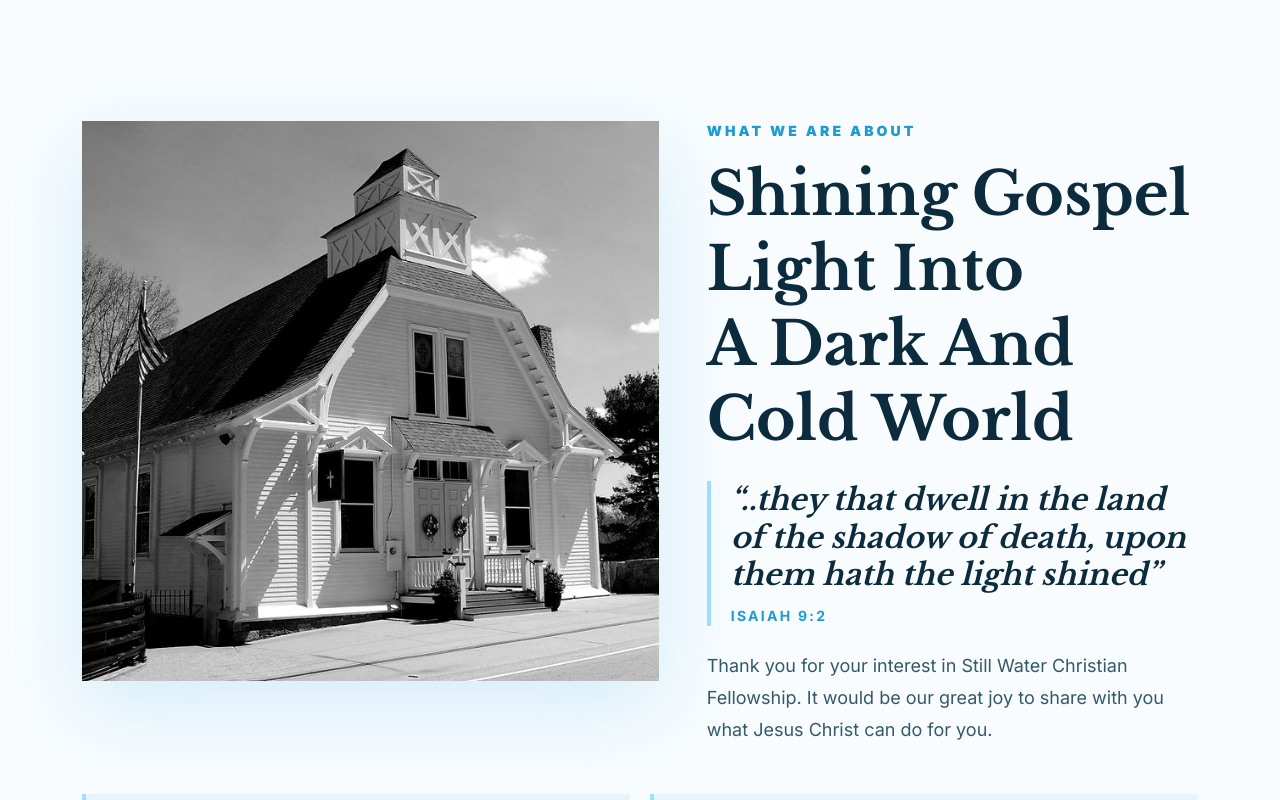
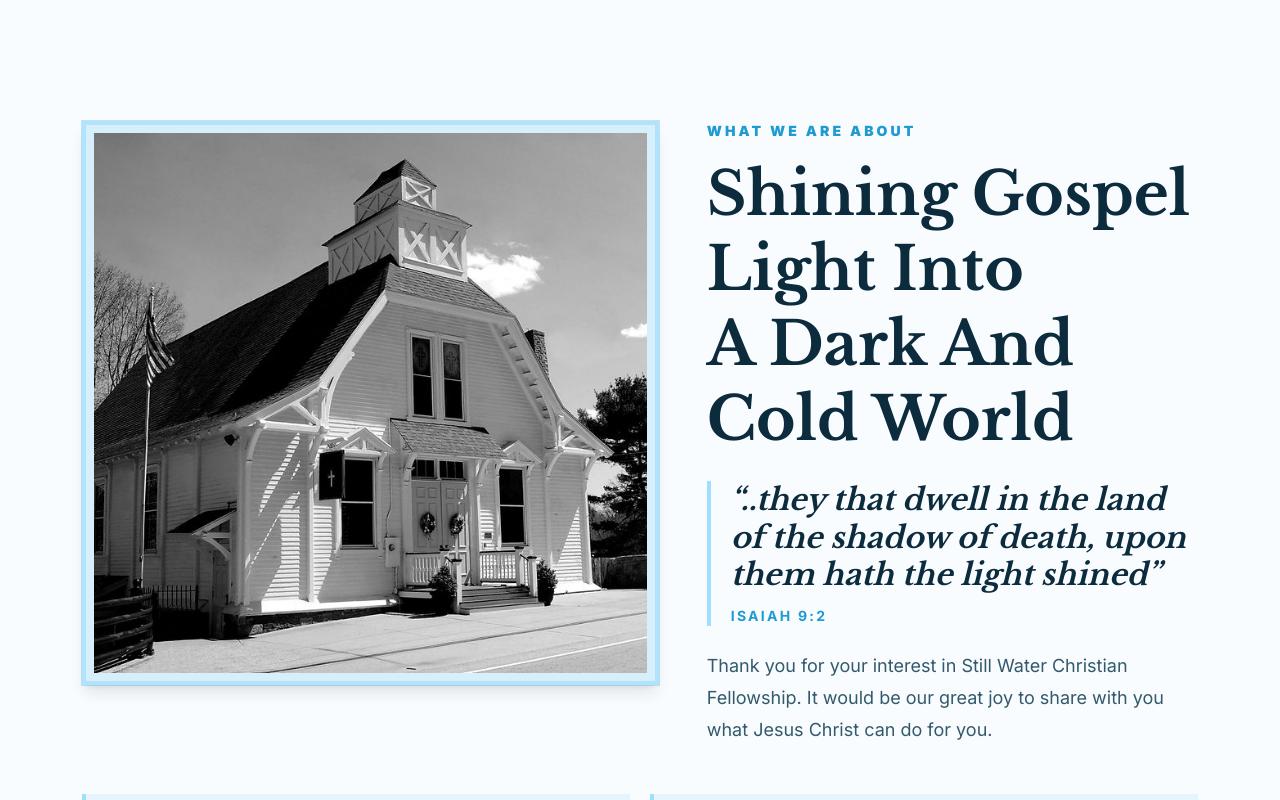
Before and after one commit to edesent/stillwater-christian-fellowship, a Next.js app: page / in a window 1280 px wide. Shown: the part 2960-3760 px from the top of the page. Built offline with nearby package versions, Linux system fonts and the light colour scheme.

Commit message:
Added decorative border to What We Are About church photo

```diff
--- a/src/app/page.tsx
+++ b/src/app/page.tsx
@@ -322,7 +322,8 @@ function Welcome() {
     <section className="bg-paper py-20 sm:py-28">
       <div className="section-shell">
         <div className="grid gap-12 lg:grid-cols-[1.08fr_0.92fr] lg:items-start">
-          <div className="relative min-h-[560px] overflow-hidden bg-mist soft-shadow">
+          <div className="relative min-h-[560px] overflow-hidden border-4 border-sky/70 bg-mist p-2 shadow-lg ring-1 ring-clay/25">
+            <div className="relative h-full min-h-[540px] overflow-hidden bg-mist">
               <Image
                 src="/stillwater/bible-study.jpg"
                 alt="A Bible study gathering at Still Water Christian Fellowship"
@@ -330,6 +331,7 @@ function Welcome() {
                 sizes="(min-width: 1024px) 52vw, 100vw"
                 className="object-cover"
               />
+            </div>
           </div>
 
           <div>
```
Lines whose indentation alone changed are shown as unchanged.
